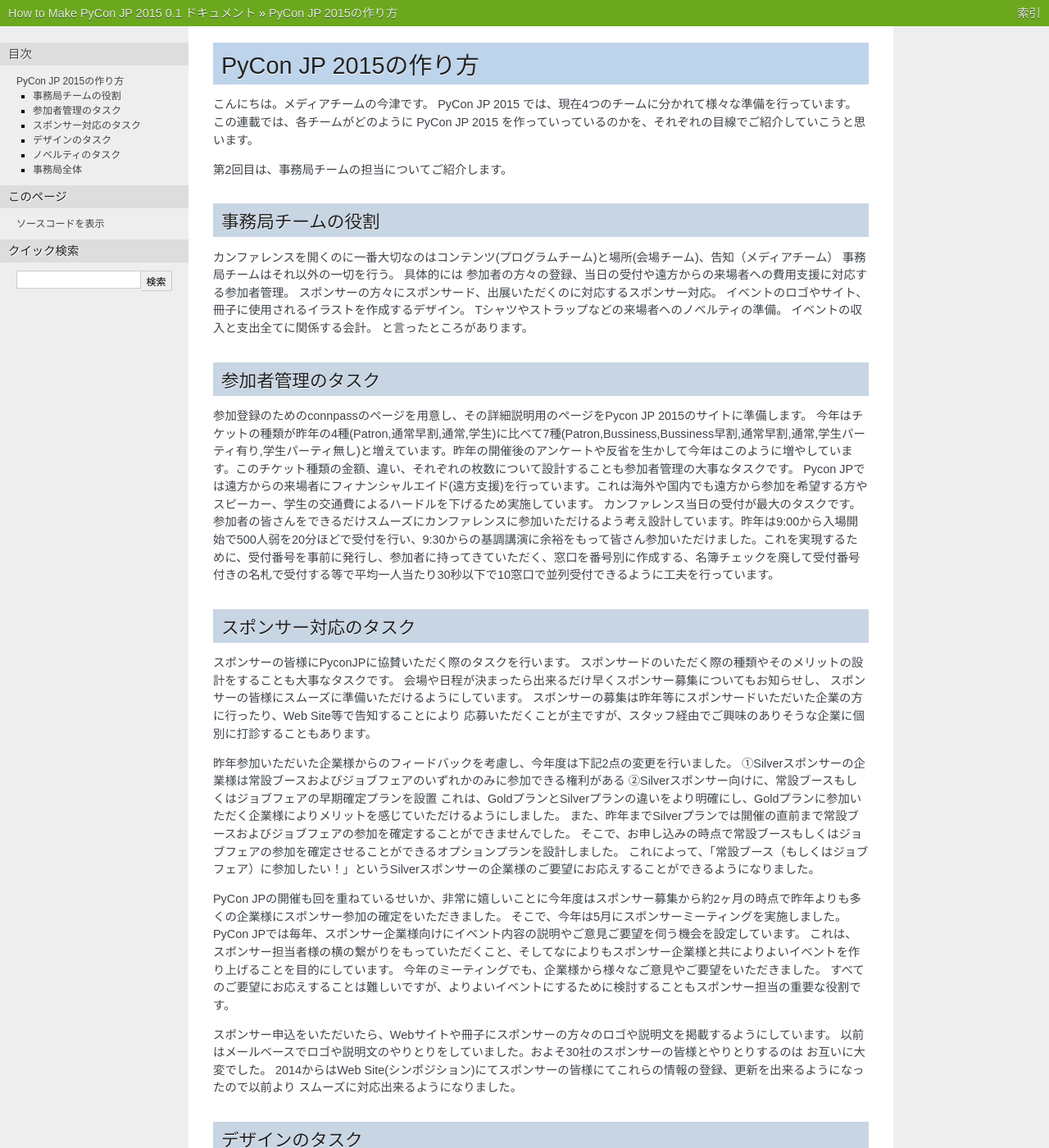
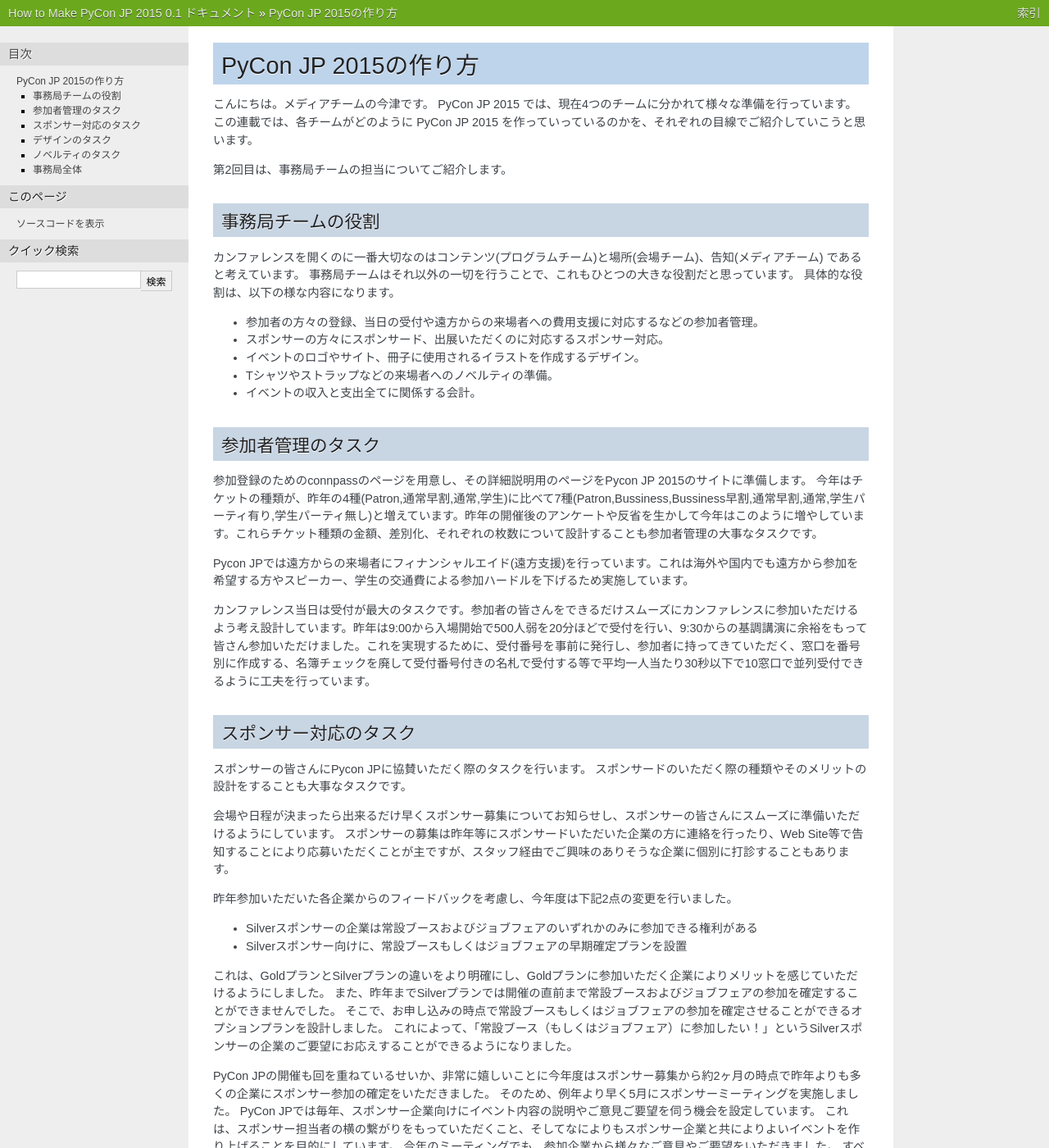
Before and after one commit to pyconjp/reports2015, a Sphinx documentation site: the page built from how-to-make/source/02_management.rst, in a window 1280 px wide and 1400 px high. Shown: the whole window at 82% size. Built offline with Sphinx 7.4.7, drawn with Linux system fonts in a browser that asks for light colours; some of the changed text lies outside the part shown.

Commit message:
言い回しや文言の修正を行った。

```diff
--- a/how-to-make/source/02_management.rst
+++ b/how-to-make/source/02_management.rst
@@ -9,71 +9,74 @@
 
 事務局チームの役割
 ==================
-カンファレンスを開くのに一番大切なのはコンテンツ(プログラムチーム)と場所(会場チーム)、告知（メディアチーム）
-事務局チームはそれ以外の一切を行う。
-具体的には
-参加者の方々の登録、当日の受付や遠方からの来場者への費用支援に対応する参加者管理。
-スポンサーの方々にスポンサード、出展いただくのに対応するスポンサー対応。
-イベントのロゴやサイト、冊子に使用されるイラストを作成するデザイン。
-Tシャツやストラップなどの来場者へのノベルティの準備。
-イベントの収入と支出全てに関係する会計。
-と言ったところがあります。
+カンファレンスを開くのに一番大切なのはコンテンツ(プログラムチーム)と場所(会場チーム)、告知(メディアチーム) であると考えています。
+事務局チームはそれ以外の一切を行うことで、これもひとつの大きな役割だと思っています。
+具体的な役割は、以下の様な内容になります。
+
+- 参加者の方々の登録、当日の受付や遠方からの来場者への費用支援に対応するなどの参加者管理。
+- スポンサーの方々にスポンサード、出展いただくのに対応するスポンサー対応。
+- イベントのロゴやサイト、冊子に使用されるイラストを作成するデザイン。
+- Tシャツやストラップなどの来場者へのノベルティの準備。
+- イベントの収入と支出全てに関係する会計。
+
 
 参加者管理のタスク
 ==================
 参加登録のためのconnpassのページを用意し、その詳細説明用のページをPycon JP 2015のサイトに準備します。
-今年はチケットの種類が昨年の4種(Patron,通常早割,通常,学生)に比べて7種(Patron,Bussiness,Bussiness早割,通常早割,通常,学生パーティ有り,学生パーティ無し)と増えています。昨年の開催後のアンケートや反省を生かして今年はこのように増やしています。このチケット種類の金額、違い、それぞれの枚数について設計することも参加者管理の大事なタスクです。
-Pycon JPでは遠方からの来場者にフィナンシャルエイド(遠方支援)を行っています。これは海外や国内でも遠方から参加を希望する方やスピーカー、学生の交通費によるハードルを下げるため実施しています。
-カンファレンス当日の受付が最大のタスクです。参加者の皆さんをできるだけスムーズにカンファレンスに参加いただけるよう考え設計しています。昨年は9:00から入場開始で500人弱を20分ほどで受付を行い、9:30からの基調講演に余裕をもって皆さん参加いただけました。これを実現するために、受付番号を事前に発行し、参加者に持ってきていただく、窓口を番号別に作成する、名簿チェックを廃して受付番号付きの名札で受付する等で平均一人当たり30秒以下で10窓口で並列受付できるように工夫を行っています。
+今年はチケットの種類が、昨年の4種(Patron,通常早割,通常,学生)に比べて7種(Patron,Bussiness,Bussiness早割,通常早割,通常,学生パーティ有り,学生パーティ無し)と増えています。昨年の開催後のアンケートや反省を生かして今年はこのように増やしています。これらチケット種類の金額、差別化、それぞれの枚数について設計することも参加者管理の大事なタスクです。
+
+Pycon JPでは遠方からの来場者にフィナンシャルエイド(遠方支援)を行っています。これは海外や国内でも遠方から参加を希望する方やスピーカー、学生の交通費による参加ハードルを下げるため実施しています。
+
+カンファレンス当日は受付が最大のタスクです。参加者の皆さんをできるだけスムーズにカンファレンスに参加いただけるよう考え設計しています。昨年は9:00から入場開始で500人弱を20分ほどで受付を行い、9:30からの基調講演に余裕をもって皆さん参加いただけました。これを実現するために、受付番号を事前に発行し、参加者に持ってきていただく、窓口を番号別に作成する、名簿チェックを廃して受付番号付きの名札で受付する等で平均一人当たり30秒以下で10窓口で並列受付できるように工夫を行っています。
 
 スポンサー対応のタスク
 ======================
-スポンサーの皆様にPyconJPに協賛いただく際のタスクを行います。
+スポンサーの皆さんにPycon JPに協賛いただく際のタスクを行います。
 スポンサードのいただく際の種類やそのメリットの設計をすることも大事なタスクです。
-会場や日程が決まったら出来るだけ早くスポンサー募集についてもお知らせし、
-スポンサーの皆様にスムーズに準備いただけるようにしています。
-スポンサーの募集は昨年等にスポンサードいただいた企業の方に行ったり、Web Site等で告知することにより
-応募いただくことが主ですが、スタッフ経由でご興味のありそうな企業に個別に打診することもあります。
 
-昨年参加いただいた企業様からのフィードバックを考慮し、今年度は下記2点の変更を行いました。
-①Silverスポンサーの企業様は常設ブースおよびジョブフェアのいずれかのみに参加できる権利がある
-②Silverスポンサー向けに、常設ブースもしくはジョブフェアの早期確定プランを設置
-これは、GoldプランとSilverプランの違いをより明確にし、Goldプランに参加いただく企業様によりメリットを感じていただけるようにしました。
+会場や日程が決まったら出来るだけ早くスポンサー募集についてお知らせし、スポンサーの皆さんにスムーズに準備いただけるようにしています。
+スポンサーの募集は昨年等にスポンサードいただいた企業の方に連絡を行ったり、Web Site等で告知することにより応募いただくことが主ですが、スタッフ経由でご興味のありそうな企業に個別に打診することもあります。
+
+昨年参加いただいた各企業からのフィードバックを考慮し、今年度は下記2点の変更を行いました。
+
+- Silverスポンサーの企業は常設ブースおよびジョブフェアのいずれかのみに参加できる権利がある
+- Silverスポンサー向けに、常設ブースもしくはジョブフェアの早期確定プランを設置
+
+これは、GoldプランとSilverプランの違いをより明確にし、Goldプランに参加いただく企業によりメリットを感じていただけるようにしました。
 また、昨年までSilverプランでは開催の直前まで常設ブースおよびジョブフェアの参加を確定することができませんでした。
 そこで、お申し込みの時点で常設ブースもしくはジョブフェアの参加を確定させることができるオプションプランを設計しました。
-これによって、「常設ブース（もしくはジョブフェア）に参加したい！」というSilverスポンサーの企業様のご要望にお応えすることができるようになりました。
+これによって、「常設ブース（もしくはジョブフェア）に参加したい！」というSilverスポンサーの企業のご要望にお応えすることができるようになりました。
 
-PyCon JPの開催も回を重ねているせいか、非常に嬉しいことに今年度はスポンサー募集から約2ヶ月の時点で昨年よりも多くの企業様にスポンサー参加の確定をいただきました。
-そこで、今年は5月にスポンサーミーティングを実施しました。
-PyCon JPでは毎年、スポンサー企業様向けにイベント内容の説明やご意見ご要望を伺う機会を設定しています。
-これは、スポンサー担当者様の横の繋がりをもっていただくこと、そしてなによりもスポンサー企業様と共によりよいイベントを作り上げることを目的にしています。
-今年のミーティングでも、企業様から様々なご意見やご要望をいただきました。
+PyCon JPの開催も回を重ねているせいか、非常に嬉しいことに今年度はスポンサー募集から約2ヶ月の時点で昨年よりも多くの企業にスポンサー参加の確定をいただきました。
+そのため、例年より早く5月にスポンサーミーティングを実施しました。
+PyCon JPでは毎年、スポンサー企業向けにイベント内容の説明やご意見ご要望を伺う機会を設定しています。
+これは、スポンサー担当者の横の繋がりをもっていただくこと、そしてなによりもスポンサー企業と共によりよいイベントを作り上げることを目的にしています。
+今年のミーティングでも、参加企業から様々なご意見やご要望をいただきました。
 すべてのご要望にお応えすることは難しいですが、よりよいイベントにするために検討することもスポンサー担当の重要な役割です。
 
-スポンサー申込をいただいたら、Webサイトや冊子にスポンサーの方々のロゴや説明文を掲載するようにしています。
-以前はメールベースでロゴや説明文のやりとりをしていました。およそ30社のスポンサーの皆様とやりとりするのは
-お互いに大変でした。
-2014からはWeb Site(シンポジション)にてスポンサーの皆様にてこれらの情報の登録、更新を出来るようになったので以前より
-スムーズに対応出来るようになりました。
+スポンサーの皆さんのロゴや説明文を、Webサイトや冊子に掲載しています。
+これらのやりとりを、以前はメールベースで行っていました。およそ30社のスポンサーの皆様とやりとりするのはお互いに大変でした。
+昨年(2014)からはWebシステムを更新し、シンポジションというシステムを利用し、スポンサーの皆さんにIDを配布し、ご自身で情報の登録、更新を出来るようにしました。これにより、スムーズな対応が出来るようになりました。
 
 
 デザインのタスク
 ================
-Pycon JP 2015のイメージを決めるロゴやサイトのデザイン、冊子やTシャツなどのノベルティのデザインを行います。
-今年のコンセプト(PoP)に合わせてデザインチーム内で複数のデザイン案を作成し、スタッフ内で投票を行い、
-デザインを作成しています。
+PyCon JP 2015のイメージを決めるロゴやサイトのデザイン、冊子やTシャツなどのノベルティのデザインを行います。
+今年のコンセプト(PoP)に合わせてデザインチーム内で複数のデザイン案を作成し、スタッフ内で投票を行い、デザインを作成しています。
+
 
 ノベルティのタスク
 ==================
-Pycon JPの参加者の方に配布するノベルティ全ての取りまとめをします。
-Tシャツ,ステッカー,冊子などのPycon JP側で準備するノベルティの業者選定、発注、袋詰め、送付などの手配に加え、
-スポンサーの皆様から提供いただくノベルティも一緒にスムーズに配布できるように準備しています。
-実は袋詰めはかなり手間がかかるタスクなのですが、最近は安価に袋詰め作業を行ってくれる業者をみつけて、
-そちらに送付して、袋詰めを行うことでスタッフの省力化&ノベルティ在庫(空間&時間)の削減が出来、かなり楽になりました。
+PyCon JPの参加者の方に配布するノベルティ全ての取りまとめをします。
+Tシャツ,ステッカー,冊子などのPyCon JP側で準備するノベルティの業者選定、発注、袋詰め、送付などの手配に加え、
+スポンサーの皆さんから提供いただくノベルティも一緒にスムーズに配布できるように準備しています。
+袋詰めはかなり手間がかかるタスクなのですが、最近は安価に袋詰め作業を行ってくれる業者をみつけて、
+そちらに送付して、袋詰めを行うことでスタッフの省力化ならびにノベルティ在庫(空間&時間)の削減ができかなり楽になりました。
 
 事務局全体
 ==========
-上に上げただけでも多くのタスクがあるのですが、事務局チーム内および他のチームのタスクとの関連する項目も多く、
-結構やりがいのあるチームとなっています。お互いに本業もあり忙しいこともありますが、忙しくてタスクができないのは
-仕方ないと割りきってお互いフォローしあっています。
+上に上げただけでも多くのタスクがあるのですが、事務局チーム内および他のチームの関連するタスク項目も多く、
+結構やりがいのあるチームとなっています。スタッフはお互いに本業もあり忙しいこともありますが、忙しくてタスクが消化できないのは
+仕方ないと思い、お互いにフォローをしあっています。
+
 SlackやJIRAでタスク管理を行って、月に一度夜にOnlineでミーティングをするという体制でなんとか回せているかなという所です。
```
